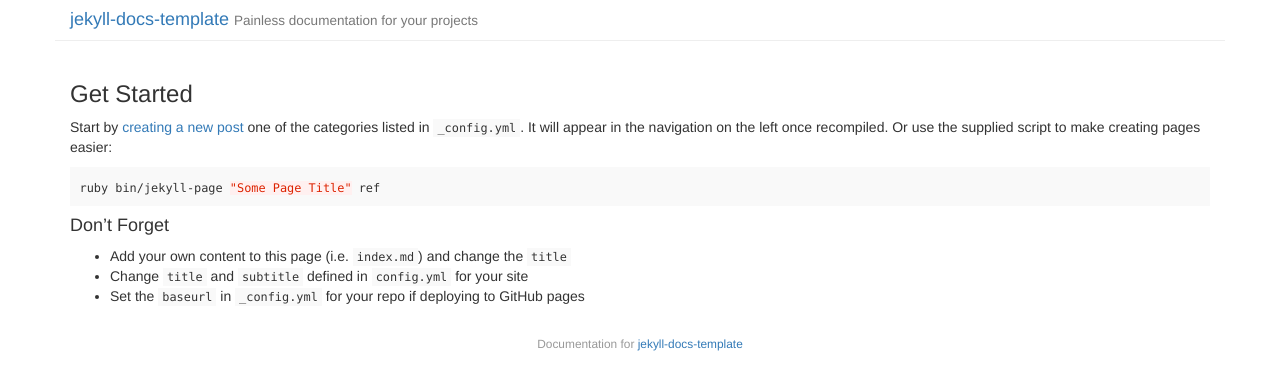
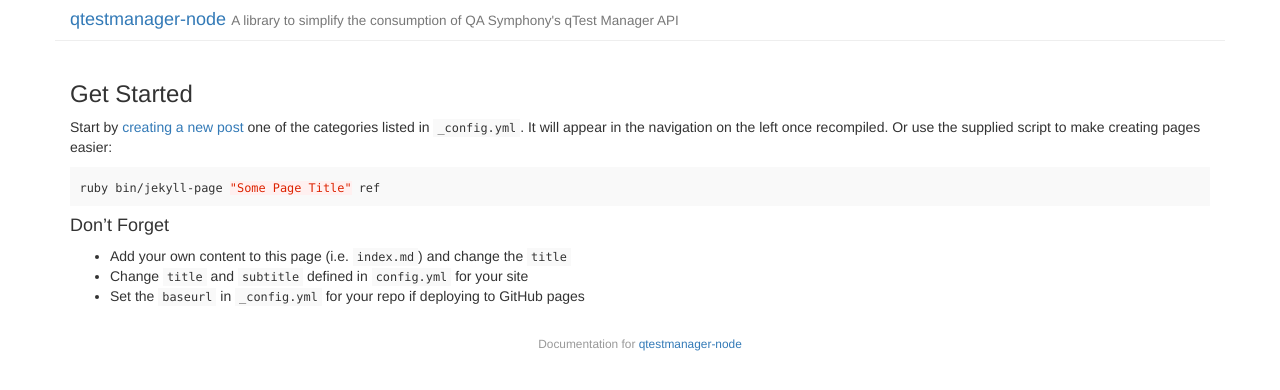
Before and after one commit to niko-dunixi/qtestmanager-node, a Jekyll site: the page built from docs/index.md, in a window 1280 px wide. Shown: the top 390 px of the page. Built offline with Jekyll 4.4.1, drawn with Linux system fonts in a browser that asks for light colours.

```diff
--- a/docs/_config.yml
+++ b/docs/_config.yml
@@ -1,6 +1,6 @@
 # Site title and subtitle. This is used in _includes/header.html
-title: 'jekyll-docs-template'
-subtitle: 'Painless documentation for your projects'
+3title: 'qtestmanager-node docs'
+subtitle: "A library to simplify the consumption of QA Symphony's qTest Manager API"
 
 # if you wish to integrate disqus on pages set your shortname here
 disqus_shortname: ''
@@ -15,7 +15,7 @@
 navigation: 2
 
 # URL to source code, used in _includes/footer.html
-codeurl: 'https://github.com/bruth/jekyll-docs-template'
+codeurl: 'https://github.com/cpyle0819/qtestmanager-node'
 
 # Default categories (in order) to appear in the navigation
 sections: [
```
Also changed, not shown: docs/_posts/testrun.md (added, +7 -0 lines).
